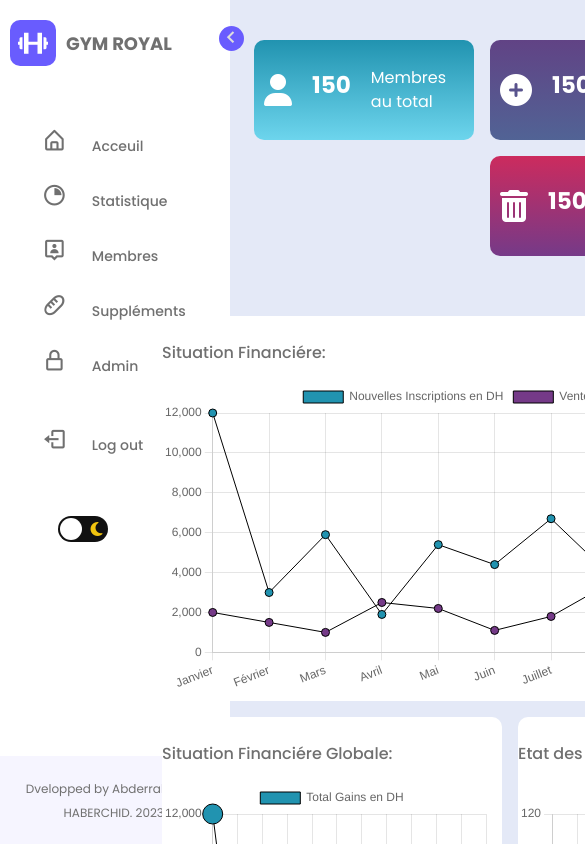
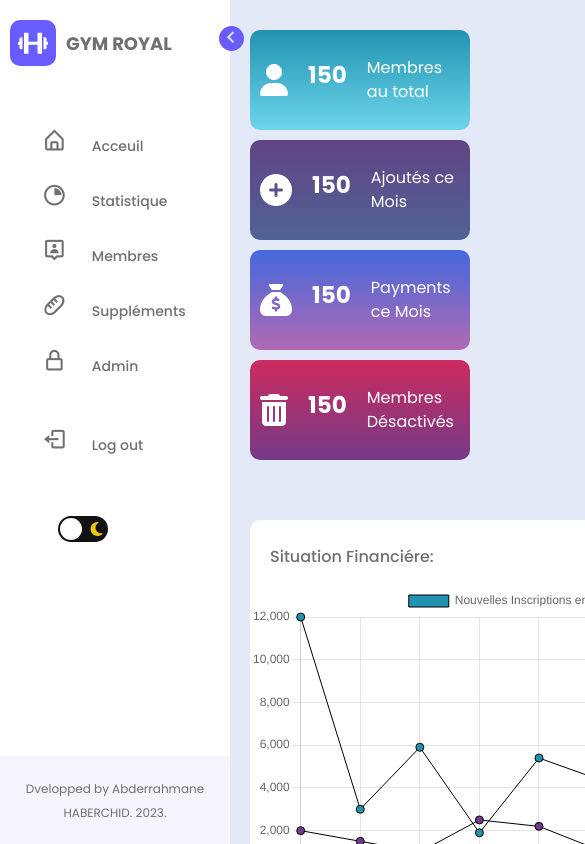
Before and after one commit to Abderrahmane-Haberchid/gym-dashboard, a React (Create React App) app in the folder gym_frontend/: page /statistiques in a window 390 px wide. Shown: the top 844 px of the page, 585 px wide, since content can reach past the window. Built offline with nearby package versions, Linux system fonts and the light colour scheme; the HTML template or start-up script is replaced by a standard one.

Commit message:
bug fixed

```diff
--- a/gym_frontend/src/App.css
+++ b/gym_frontend/src/App.css
@@ -1,6 +1,5 @@
 .app{
     background: var(--body-color);
-
     transition: var(--tran-03);
 }
 .app.dark{
--- a/gym_frontend/src/css/statis.css
+++ b/gym_frontend/src/css/statis.css
@@ -20,23 +20,46 @@
     --tran-05: all 0.5s ease;
 }
 
-.container{
+.statis-container{
     position: relative;
-    margin-top: -50px;
-    display: flex;
+    max-width: 1075px;
+    height: 100%;
+    display: flexblock;
+    justify-content: center;
     flex-wrap: wrap;
-    justify-content: left;
-    max-width: 900px;
-    left: 150px;
+    left: 250px;
+    top: 30px;
+    overflow-x: hidden;
 }
 .header-container{
     max-width: fit-content;
     display: flex;
     flex-wrap: wrap;
     justify-content: center;
-    gap:1rem;
+    gap:2rem;
     transition: var(--tran-03);
 }
+@media (max-width: 650px) {
+    .header-container{
+        display: block;
+    }
+    .membre-card{
+        margin-bottom: 10px;
+    }
+    .ajoutecemois-card{
+        margin-bottom: 10px;
+    }
+    .desactive-card{
+        margin-bottom: 10px;
+    }
+    .payment-card{
+        margin-bottom: 10px;
+    }
+    .money-monthly{
+        width: 340px;
+    }
+
+  }
 .membre-card{
     display: flex;
     justify-content: center;
@@ -111,24 +134,28 @@
 }
 .added-member-monthly p{
     margin-top: 25px;
+    margin-left: 20px;
     color: var(--text-color);
     left: 0;
     font-weight: 500;
 }
 .money-monthly p{
     margin-top: 25px;
+    margin-left: 20px;
     color: var(--text-color);
     left: 0;
     font-weight: 500;
 }
 .total-money-monthly p{
     margin-top: 25px;
+    margin-left: 20px;
     color: var(--text-color);
     left: 0;
     font-weight: 500;
 }
 .added-payments-monthly p{
     color: var(--text-color);
+    margin-left: 20px;
     left: 0;
     font-weight: 500;
 }
@@ -153,7 +180,7 @@
     padding: 20px;
 }
 .money-monthly{
-    min-width: 680px;
+    min-width: 715px;
     min-height: 320px;
     border-radius: 10px;
     background: var(--sidebar-color);
--- a/gym_frontend/src/css/style.css
+++ b/gym_frontend/src/css/style.css
@@ -39,7 +39,7 @@
     padding: 0px;
     transition: var(--tran-02);
     box-shadow: 5px;
-    z-index: 50;
+
 }
 .header{
     display: flex;
--- a/gym_frontend/src/pages/Statis.js
+++ b/gym_frontend/src/pages/Statis.js
@@ -107,7 +107,7 @@ function Statis() {
     }
   return (
 
-    <div class="container">
+    <div class="statis-container">
     <div className='header-container'>
         <div className='membre-card'>
         <i class="fa-solid fa-user fa-2xl"></i>
```
